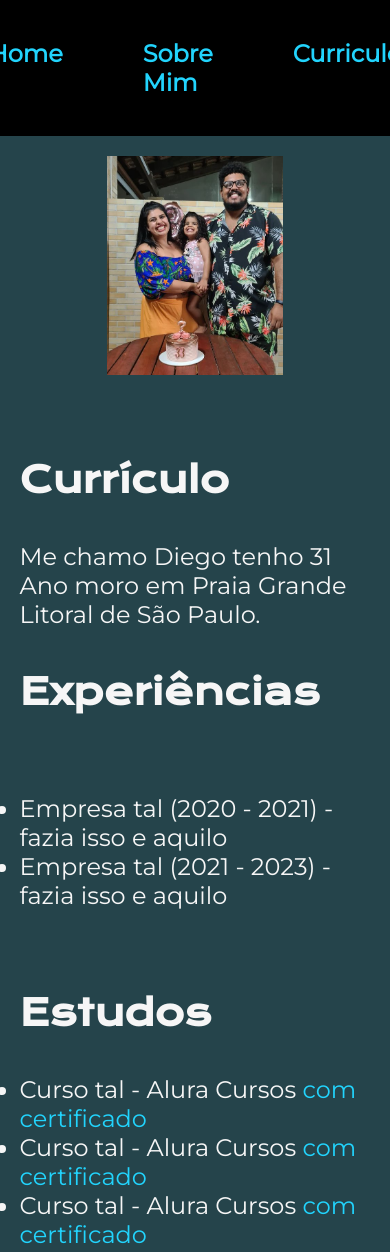
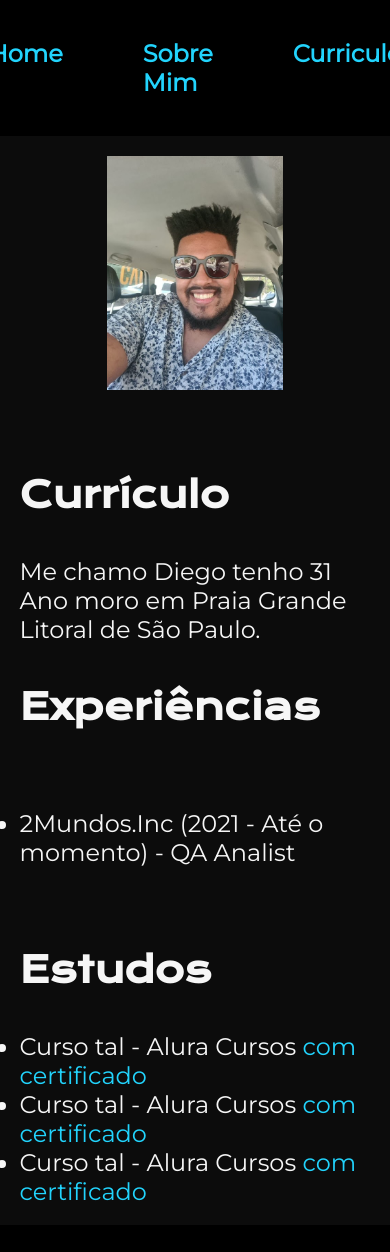
Before and after one commit to DiegoGoncalves92/portifolio, a plain HTML site: page curriculo.html in a window 390 px wide. After the commit the page ends 1225 px from the top, so only its background shows below. Drawn offline with nearby package versions, Linux system fonts and the light colour scheme.

Commit message:
arrumando a cor

```diff
--- a/curriculo.html
+++ b/curriculo.html
@@ -28,8 +28,8 @@
             <h2 class="apresentacao__conteudo__titulo">Experiências</h2>
             <p class="apresentacao__conteudo__texto">
             <ul class="apresentacao__conteudo__texto">
-                <li> Empresa tal (2020 - 2021) - fazia isso e aquilo </li>
-                <li> Empresa tal (2021 - 2023) - fazia isso e aquilo </li>
+                <li> 2Mundos.Inc (2021 - Até o momento) - QA Analist </li>
+
             </ul>
             </p>
             <h2 class="apresentacao__conteudo__titulo">Estudos</h2>
@@ -42,7 +42,7 @@
             </div>
         </section>
 
-        <img class="apresetacao__imagem" src="./assests/familia.jpg" alt="Foto de Diego e Familia">
+        <img class="apresetacao__imagem" src="./assests/Diego.jpg" alt="Foto de Diego e Familia">
 
     </main>
 
--- a/styles/style.css
+++ b/styles/style.css
@@ -144,7 +144,7 @@ body {
 
     .apresentacao{
         flex-direction: column-reverse;
-        background-color: #25444b;
+        background-color: #0c0c0c;
         padding: 5%;
     }
 
```
Also changed, not shown: assests/Diego.jpg (added).
